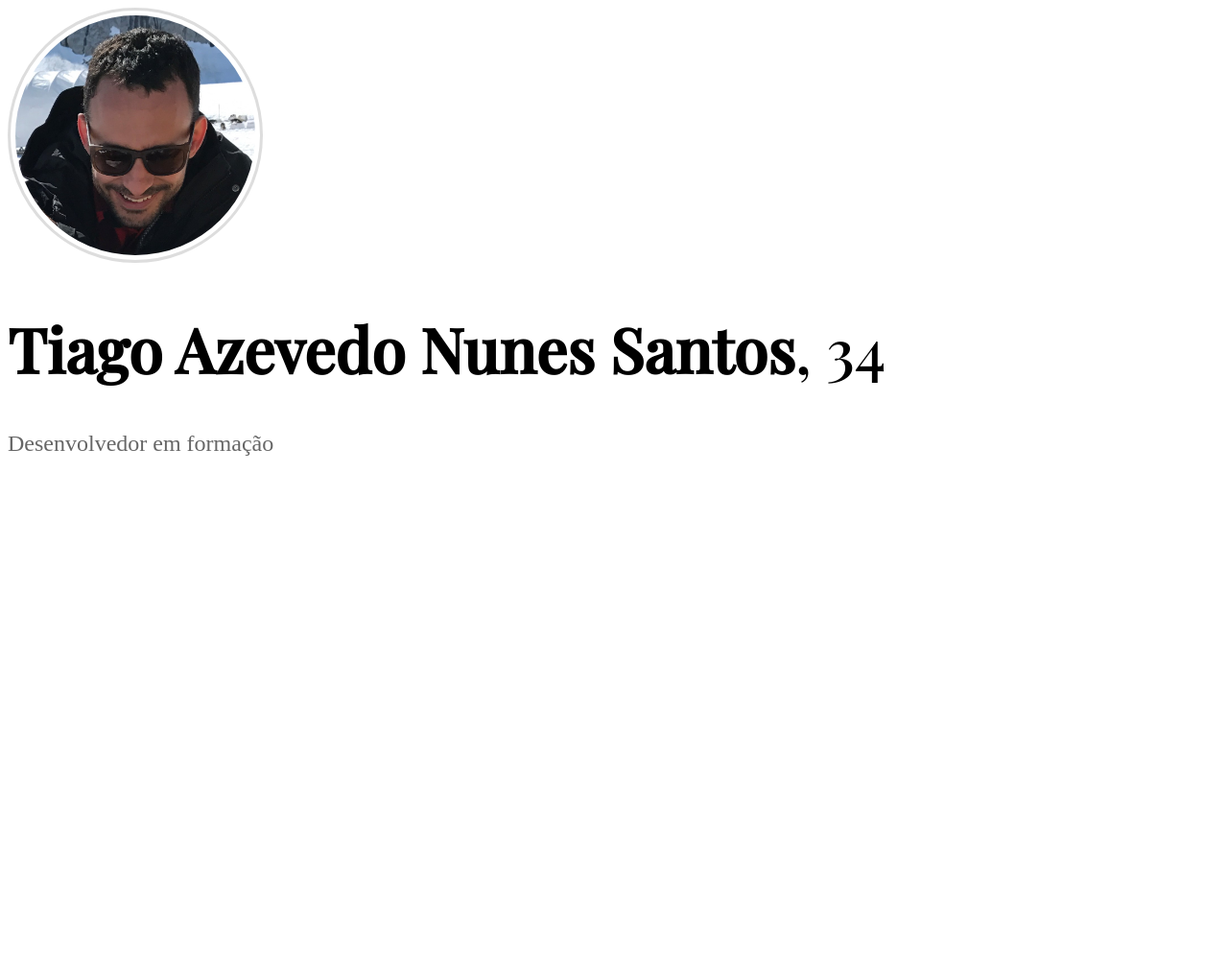
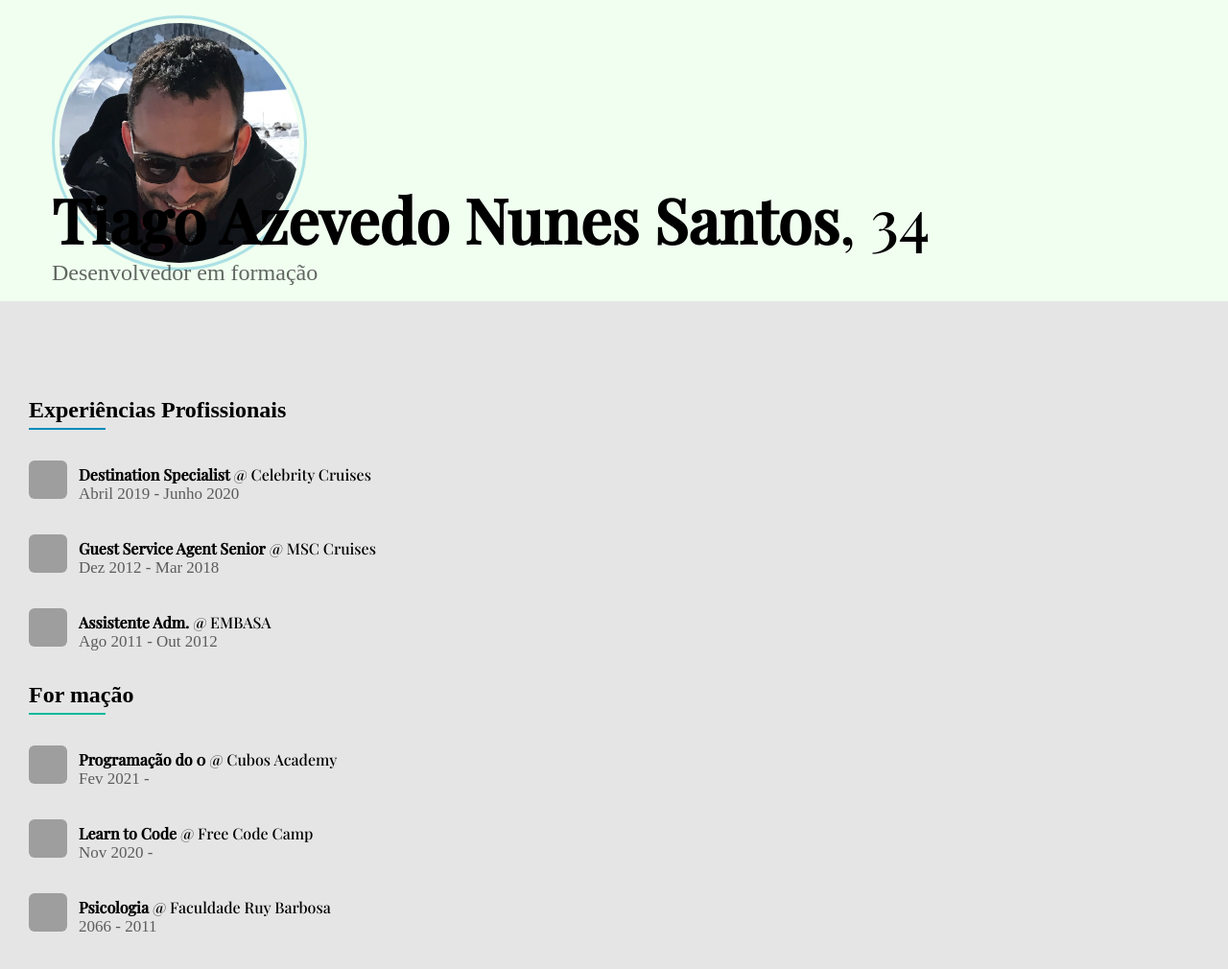
Before and after one commit to nunestiago/CubosImersao, a website: page index.html in a window 1280 px wide. Shown: the whole page at 96% size. Before the commit the page ends 800 px from the top, so only its background shows below. Drawn offline with nearby package versions, Linux system fonts and the light colour scheme; grey boxes are pictures that could not be loaded.

Commit message:
Corrected upper part and started 1st column

```diff
--- a/index.html
+++ b/index.html
@@ -1,3 +1,5 @@
+
+
 <!DOCTYPE html>
 <html lang="en">
    <head>
@@ -18,9 +20,68 @@
          <a href="">
          <img class="profileimg" src="images/profile.jpg" alt="Foto de Tiago" />
          </a>
+         <div class="divheader">
             <h1><span>Tiago Azevedo Nunes Santos</span>, 34</h1>
+            <p class="t60">Desenvolvedor em formação</p>
+         </div>
+      </header>
+      <main>
+         <div class="colunamenor">
+            <div class="experiencias">
+               <h2>Experiências Profissionais</h2>
+               <div class="linha"></div>
+               <ul>
+                  <li>
+                     <img src="https://cdn.freebiesupply.com/logos/large/2x/celebrity-cruises-3-logo-black-and-white.png" alt="Celebrity Cruises">
+                      <div   class="conteudo">
+                     <h3><b>Destination Specialist</b> @ Celebrity Cruises</h3>
+                     <p class="periodo t60">Abril 2019 - Junho 2020</p>
+                     </div>
+                  </li>
+                  <li>
+                    <img src="https://www.worky.biz/wp-content/uploads/2009/08/msc-crociere.gif" alt="MSC">
+                     <div   class="conteudo">
+                    <h3><b>Guest Service Agent Senior</b> @ MSC Cruises</h3>
+                    <p class="periodo t60">Dez 2012 - Mar 2018</p>
+                    </div>
+                 </li>
+                 <li>
+                  <img src="https://www.berimbaunoticias.com/wp-content/uploads/2019/08/embasa.jpg" alt="Embasa">
+                   <div   class="conteudo">
+                  <h3><b>Assistente Adm.</b> @ EMBASA</h3>
+                  <p class="periodo t60">Ago 2011 - Out 2012</p>
+                  </div>
+               </li>
+            </ul>
+         </div>
 
-      <p>Desenvolvedor em formação</p>
-    </header>
+         <div class="colunamaior">
+          <div class="formacao">
+            <h2>For mação</h2>
+            <div class="linha"></div>
+            <ul>
+               <li>
+                  <img src="https://encrypted-tbn0.gstatic.com/images?q=tbn:ANd9GcTQ4_9Ng936Cx6Fzs9RaNDlRg81whpoiPTEJeMPRlcN78hy_NcX5ZD57YhGIbpwT-uAXBEmi8E6n7o2PjrkS4e9rUs0E9xAx4M2KA&usqp=CAU&ec=45732302" alt="Cubos">
+                   <div   class="conteudo">
+                  <h3><b>Programação do 0</b> @ Cubos Academy</h3>
+                  <p class="periodo t60">Fev 2021 - </p>
+                  </div>
+               </li>
+               <li>
+                <img src="https://res-4.cloudinary.com/crunchbase-production/image/upload/c_lpad,f_auto,q_auto:eco/ikqra03zdnggljdu5vv0" alt="FCC">
+                 <div   class="conteudo">
+                <h3><b>Learn to Code</b> @ Free Code Camp</h3>
+                <p class="periodo t60">Nov 2020 - </p>
+                </div>
+             </li>
+             <li>
+              <img src="https://upload.wikimedia.org/wikipedia/pt/7/73/Logo_frb.png" alt="FRB">
+               <div   class="conteudo">
+              <h3><b>Psicologia</b> @ Faculdade Ruy Barbosa</h3>
+              <p class="periodo t60">2066 - 2011</p>
+              </div>
+           </li>
+         </div>
+      </main>
    </body>
 </html>
--- a/style.css
+++ b/style.css
@@ -1,9 +1,14 @@
+h1, h2, h3, body, p {
+  margin: 0;
+}
+
 .profileimg {
   height: 250px;
   width: 250px;
-  border: 3px solid #ddd;
+  border: 3px solid rgba(116, 200, 221, 0.548);
   border-radius: 50%;
   padding: 5px;
+  margin-bottom: -100px;
 }
 
 img:hover {
@@ -20,7 +25,80 @@ h1 span {
   font-weight: bold;
 }
 
+h3 {
+  font-size: 16px;
+  font-weight: normal;
+  font-family: "Playfair Display", serif;
+}
+
 header p {
   font-size: 24px;
+  }
+
+.t60 {
   color: rgba(0, 0, 0, 0.6);
 }
+
+header {
+  background-color: honeydew;
+  padding: 16px 54px;
+}
+
+body {
+  background-color: #E5E5E5;
+}
+
+.divheader {
+  display: inline-block;
+  margin-left: 0 0 10px 30px;
+}
+
+main {
+  padding: 100px 30px;
+}
+
+.colunamenor {
+  margin-top: 40;
+}
+
+.linha {
+  margin-top: 5px;
+  width: 80px;
+  border-top: 2px solid;
+}
+
+.experiencias .linha {
+  border-color: rgb(0, 140, 186)
+}
+
+.formacao .linha {
+  border-color: rgb(0, 186, 155)
+}
+
+.colunamenor img {
+  height: 40px;
+  width: 40px;
+  border-radius: 6px;
+  margin-right: 8px;
+}
+
+.colunamenor li {
+  margin-top: 32px;
+}
+
+.conteudo {
+  display: inline-block;
+}
+
+ul, ol {
+  list-style-type: none;
+  padding: 0;
+}
+
+.periodo {
+  font-size: 17px;
+}
+
+.formacao {
+  margin-top: 32px;
+}
```
Lines whose indentation alone changed are shown as unchanged.
